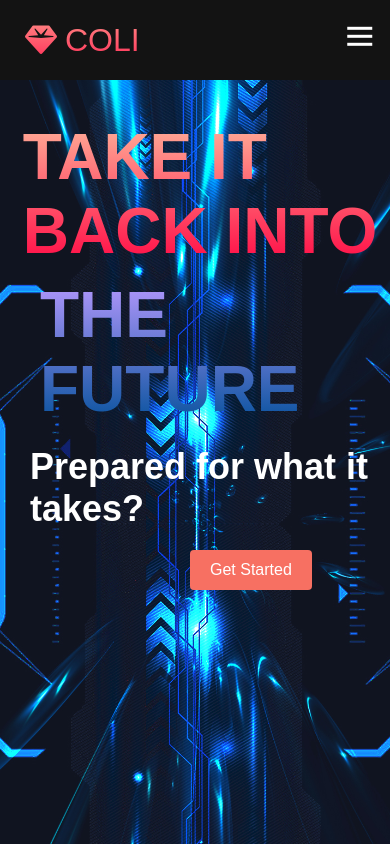
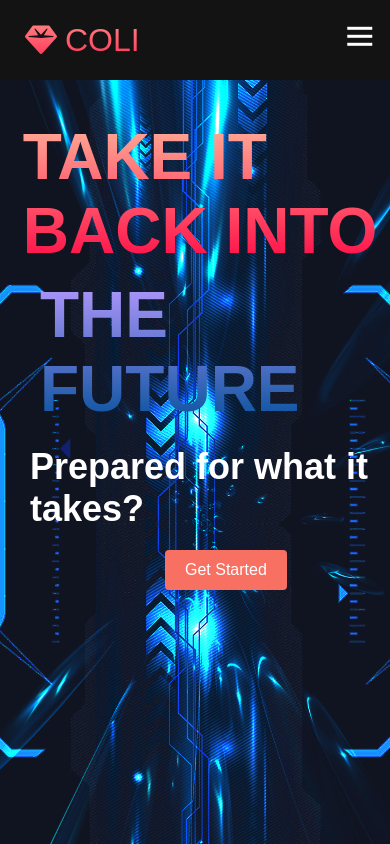
Before and after one commit to coli01/coli, a plain HTML site: page index.html in a window 390 px wide. Drawn offline with Linux system fonts and the light colour scheme.

Commit message:
Update style.css

```diff
--- a/style.css
+++ b/style.css
@@ -192,7 +192,6 @@ body{
     .get_started{
         align-items: center;
         justify-content: center;
-        margin-left: 190px;
     }
     .tekst{
         margin-top:20px;
```
